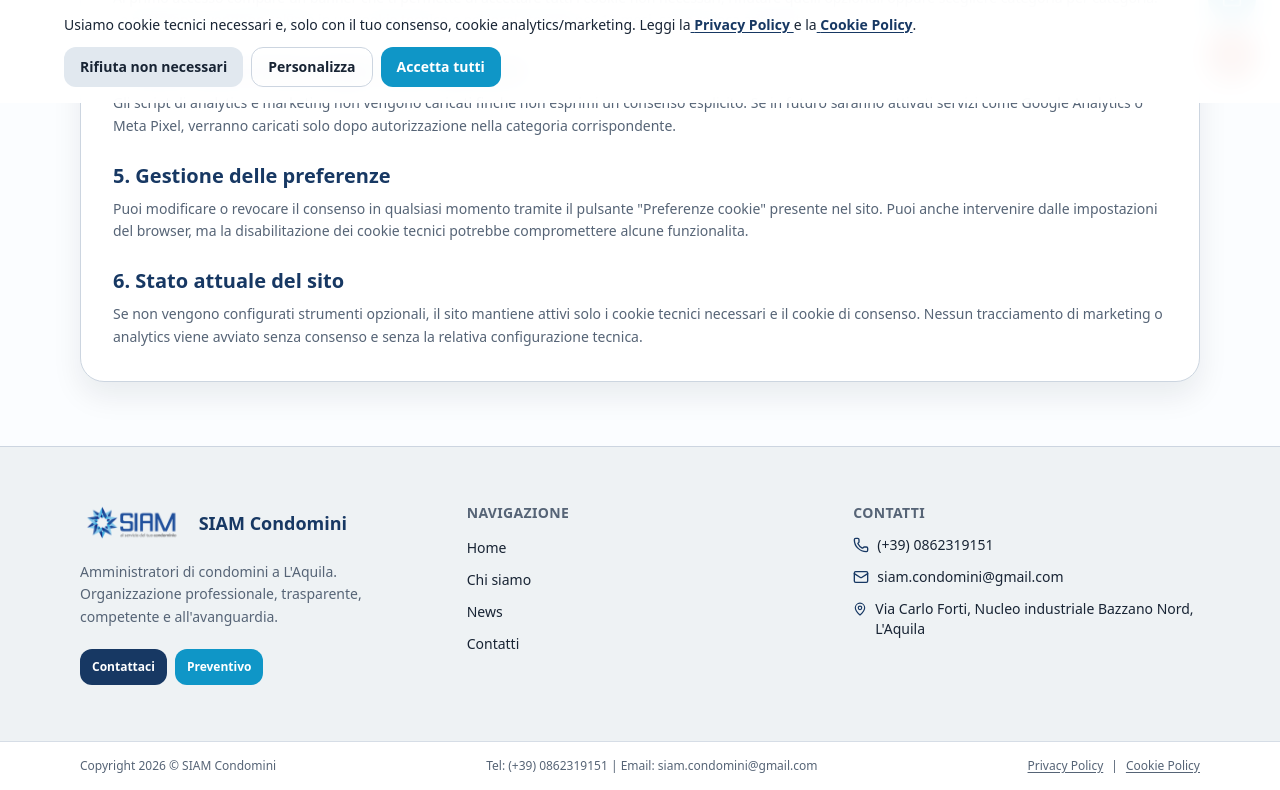
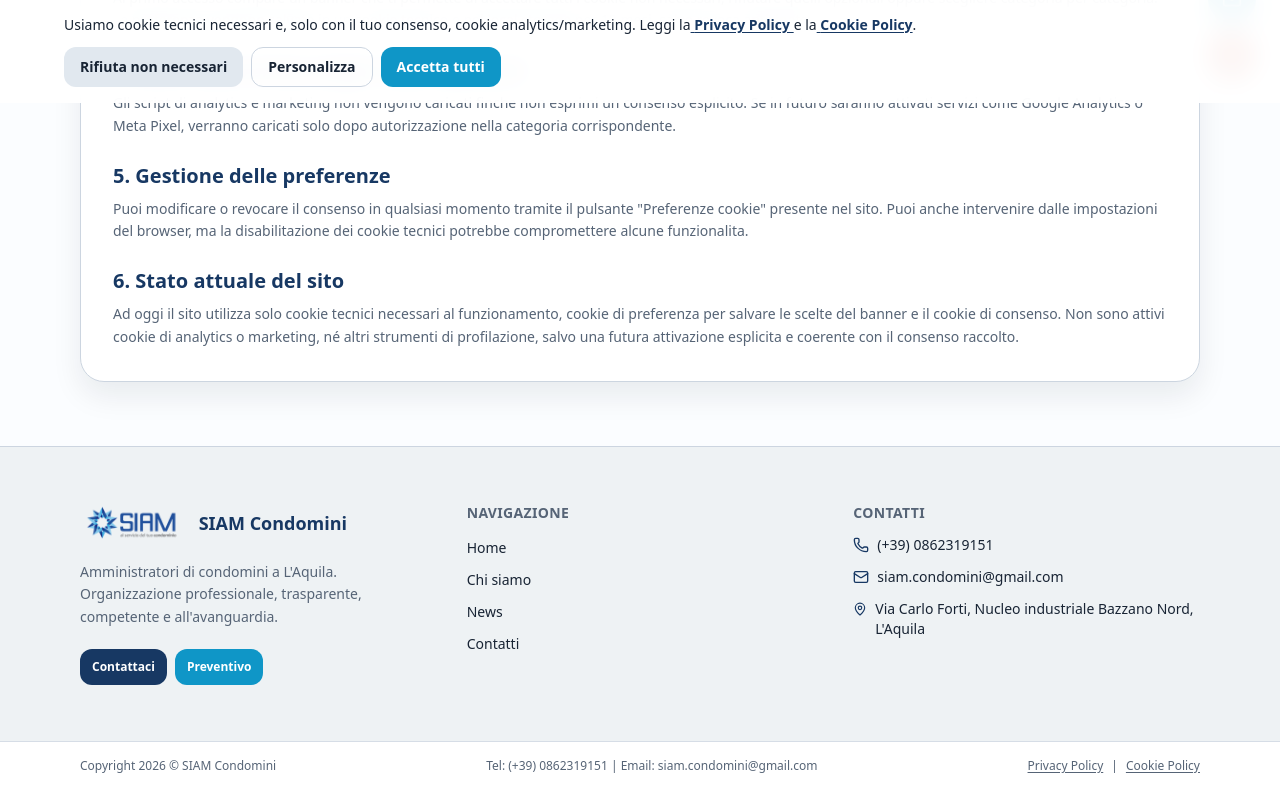
Before and after one commit to luigiplacidi/siam-condomini, a Next.js app: page /cookie-policy in a window 1280 px wide. Shown: the part 697-1487 px from the top of the page. Built offline with nearby package versions, Linux system fonts and the light colour scheme; no server answers.

Commit message:
docs: finalize privacy and cookie policy wording

```diff
--- a/app/cookie-policy/page.tsx
+++ b/app/cookie-policy/page.tsx
@@ -62,9 +62,10 @@ export default function CookiePolicyPage() {
         <div>
           <h2 className="text-xl font-semibold text-primary">6. Stato attuale del sito</h2>
           <p className="mt-2 text-sm leading-relaxed text-muted-foreground">
-            Se non vengono configurati strumenti opzionali, il sito mantiene attivi solo i cookie tecnici necessari
-            e il cookie di consenso. Nessun tracciamento di marketing o analytics viene avviato senza consenso e
-            senza la relativa configurazione tecnica.
+            Ad oggi il sito utilizza solo cookie tecnici necessari al funzionamento, cookie di preferenza per
+            salvare le scelte del banner e il cookie di consenso. Non sono attivi cookie di analytics o marketing,
+            né altri strumenti di profilazione, salvo una futura attivazione esplicita e coerente con il consenso
+            raccolto.
           </p>
         </div>
       </div>
--- a/app/privacy-policy/page.tsx
+++ b/app/privacy-policy/page.tsx
@@ -60,8 +60,8 @@ export default function PrivacyPolicyPage() {
           <h2 className="text-xl font-semibold text-primary">5. Modalita di trattamento e conservazione</h2>
           <p className="mt-2 text-sm leading-relaxed text-muted-foreground">
             I dati sono trattati con strumenti informatici e misure di sicurezza adeguate. Le richieste inviate
-            tramite sito vengono conservate per il tempo necessario a gestire il contatto, fornire assistenza e
-            adempiere agli obblighi previsti dalla normativa applicabile.
+            tramite sito vengono conservate per il tempo necessario a gestire il contatto, fornire assistenza,
+            inviare eventuali risposte via email e adempiere agli obblighi previsti dalla normativa applicabile.
           </p>
         </div>
 
```
